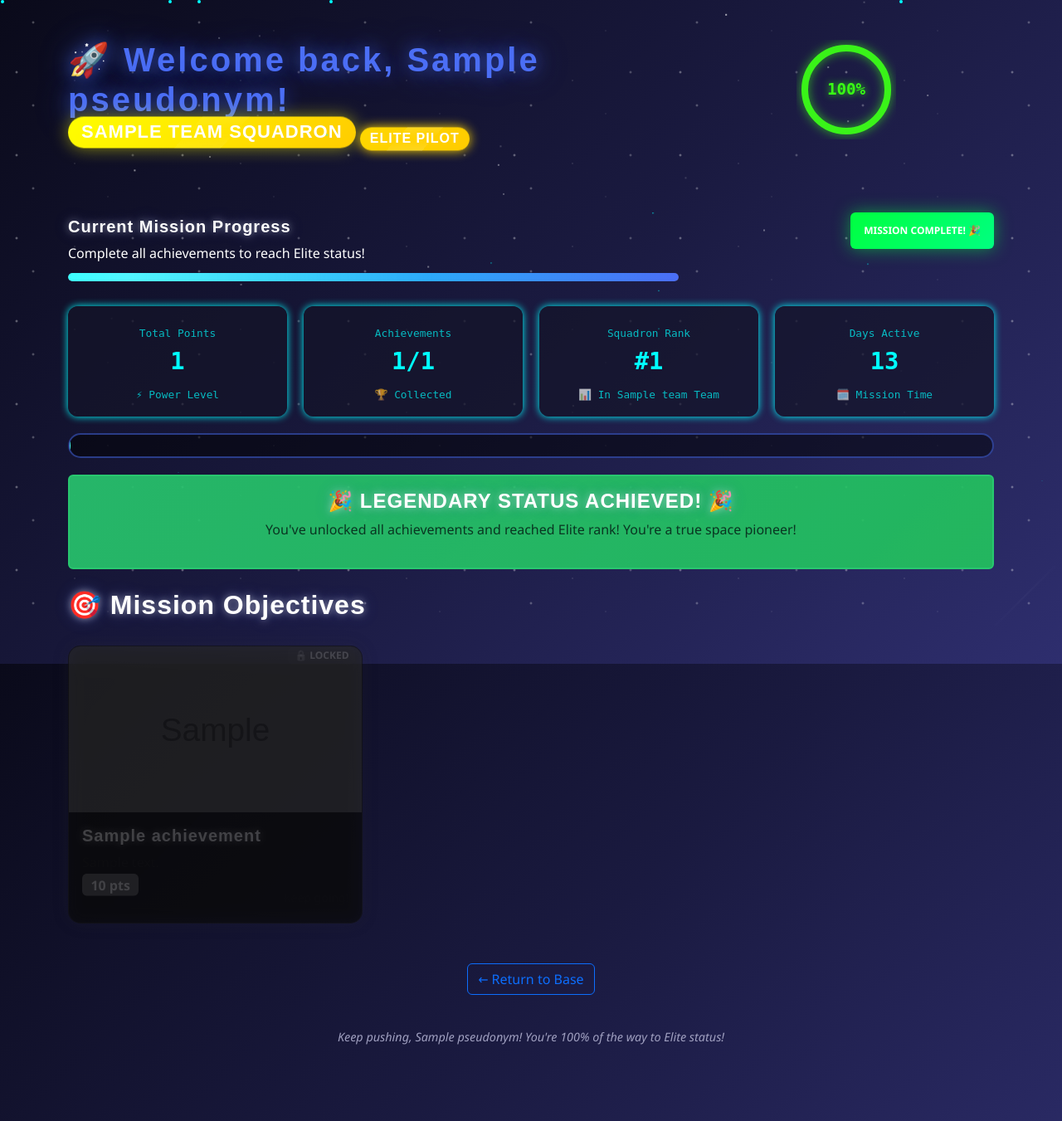
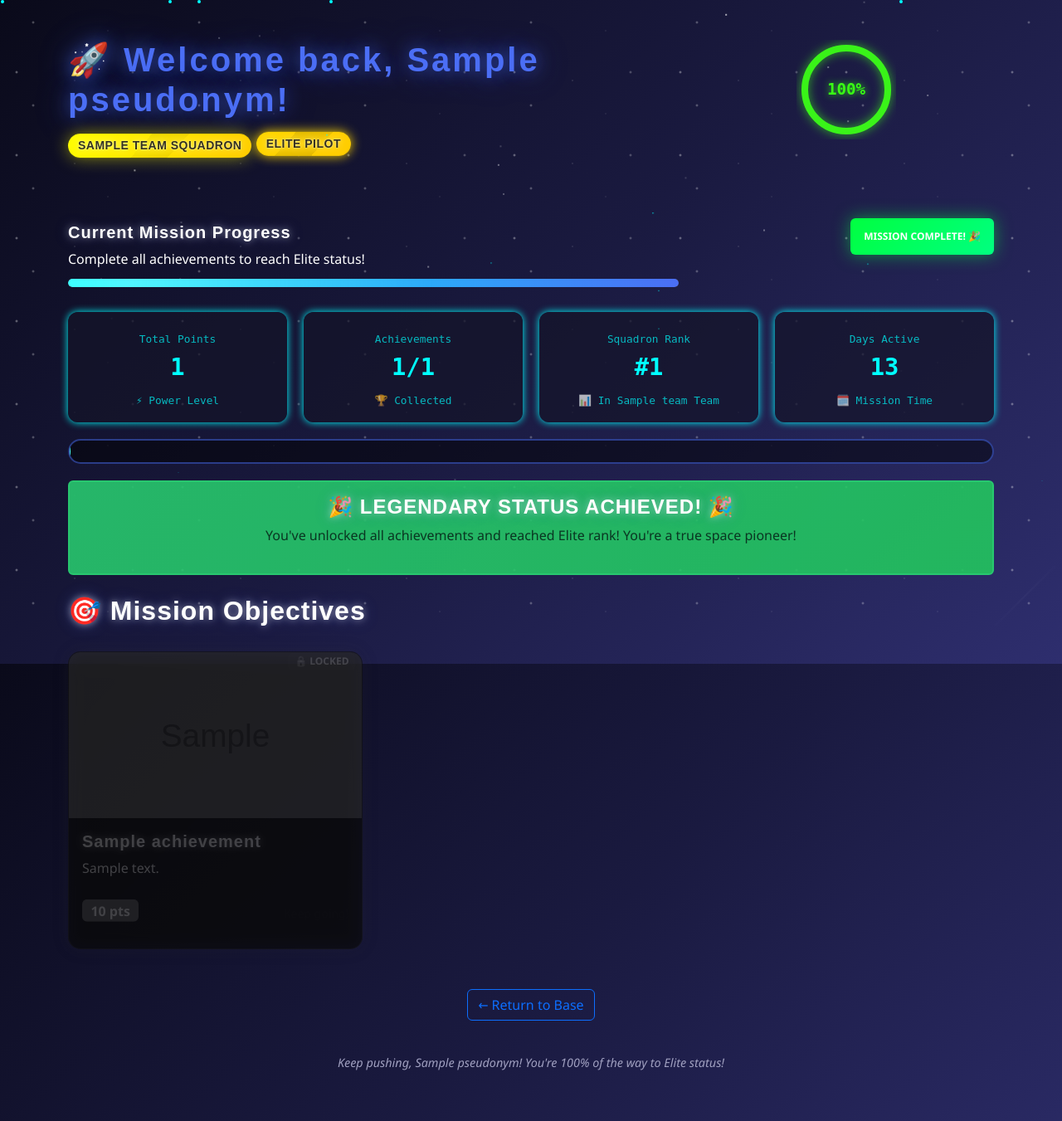
Before and after one commit to bgweaver/crew-achievement, a Node server app: template views/dashboard.ejs in a window 1280 px wide. Shown: the top 1351 px of the page at 83% size. Run offline with Node 20, Linux system fonts and the light colour scheme; the template is opened without the code that fills it: most values are stand-ins (such as "Sample title", 1, 10 or a date in 2020); grey boxes marked "Sample" are stand-in pictures.

Commit message:
Style tweaks

```diff
--- a/public/style.css
+++ b/public/style.css
@@ -441,11 +441,6 @@ body::after {
   border-color: var(--neon-cyan);
 }
 
-/* Rank indicators */
-.team-item:nth-child(1)::after { content: '👑'; }
-.team-item:nth-child(2)::after { content: '🥈'; }
-.team-item:nth-child(3)::after { content: '🥉'; }
-
 .team-item::after {
   position: absolute;
   right: 10px;
--- a/views/dashboard.ejs
+++ b/views/dashboard.ejs
@@ -6,31 +6,35 @@
   <link rel="stylesheet" href="/style.css">
   <style>
     /* Additional dashboard-specific styles */
-        .rank-display {
-      position: relative;
-      padding: 20px;
-      margin-bottom: 30px;
-      position: relative;
-      overflow: hidden;
-    }
+        /* Fixed badge sizes - both team and rank badges */
 
+/* Make both badges smaller and more readable */
+/* Fixed badge sizes - both team and rank badges */
+
+/* Make both badges smaller and more readable */
+.team-badge,
 .rank-badge {
-      font-size: 1rem; /* Reduced from 1.1em to match team badge */
-      padding: 0.375rem 0.75rem; /* Bootstrap badge default padding */
+  font-size: 0.875rem; /* Smaller, more readable size */
+  padding: 0.25rem 0.75rem; /* Compact padding */
   border-radius: 50px;
   position: relative;
   overflow: hidden;
   font-family: 'Orbitron', sans-serif;
   font-weight: 600;
-      letter-spacing: 1px;
+  letter-spacing: 0.5px; /* Reduced letter spacing for readability */
   text-transform: uppercase;
   animation: teamGlow 2s ease-in-out infinite;
-      color: #fff;
+  color: rgba(0, 0, 0, 0.8); /* Dark text with slight transparency */
+  text-shadow:
+    0 0 8px rgba(255, 255, 255, 0.5),
+    0 0 2px rgba(255, 255, 255, 0.8); /* White glow for contrast */
   display: inline-block;
-      border: none; /* Let background define the style */
+  border: none;
+  line-height: 1.5; /* Better text alignment */
 }
 
-    /* Animated background border like team badges */
+/* Keep the animated background border for both */
+.team-badge::before,
 .rank-badge::before {
   content: '';
   position: absolute;
@@ -45,6 +49,7 @@
   animation: rotate 3s linear infinite;
 }
 
+/* Rank-specific colors remain the same */
 .rank-rookie {
   background: rgba(100, 100, 100, 0.5);
   color: #ccc;
@@ -304,7 +309,7 @@
     <div class="col-md-8">
       <div class="welcome-message">
         <h1>🚀 Welcome back, <%= pseudonym %>!</h1>
-        <p class="lead">
+        <p class="lead mt-4">
   <span class="badge team-badge mt-2 bg-<%= team === 'Red' ? 'danger' : team === 'Blue' ? 'primary' : team === 'Green' ? 'success' : 'warning' %>">
     <%= team %> Squadron
   </span class="mt-2">
@@ -323,15 +328,19 @@
 </p>
       </div>
     </div>
-    <div class="col-md-4 text-end">
+   <div class="col-md-4 d-flex justify-content-end">
   <div class="progress-circle-svg" id="progressCircle">
     <svg>
       <circle class="progress-bg" cx="60" cy="60" r="50"></circle>
       <circle class="progress-fill" cx="60" cy="60" r="50"></circle>
     </svg>
-  <div class="progress-text"><%= unlocked && achievements && achievements.length > 0 ? Math.round((unlocked.length / achievements.length) * 100) : 0 %>%</div>
+    <div class="progress-text">
+      <%= unlocked && achievements && achievements.length > 0 ? Math.round((unlocked.length / achievements.length) * 100) : 0 %>%
     </div>
   </div>
+</div>
+
+
   </div>
 
   <!-- Rank Display -->
@@ -352,7 +361,6 @@
         <% if (unlocked.length === achievements.length) { %>
           <span class="badge bg-success p-3">MISSION COMPLETE! 🎉</span>
         <% } else { %>
-          <span class="badge bg-info p-3"><%= achievements.length - unlocked.length %> REMAINING</span>
         <% } %>
       </div>
     </div>
@@ -413,9 +421,9 @@
         </div>
         <div class="card-body">
           <h5 class="card-title"><%= a.title %></h5>
-          <p class="card-text"><%= a.description %></p>
+          <p class="card-text text-white"><%= a.description %></p>
           <div class="d-flex justify-content-between align-items-center">
-            <span class="badge bg-<%= unlocked.includes(a.id) ? 'success' : 'secondary' %> fs-6">
+            <span class="badge mt-4 bg-<%= unlocked.includes(a.id) ? 'success' : 'secondary' %> fs-6">
               <%= a.points %> pts
             </span>
             <% if (unlocked.includes(a.id)) { %>
```
Lines whose indentation alone changed are shown as unchanged.
